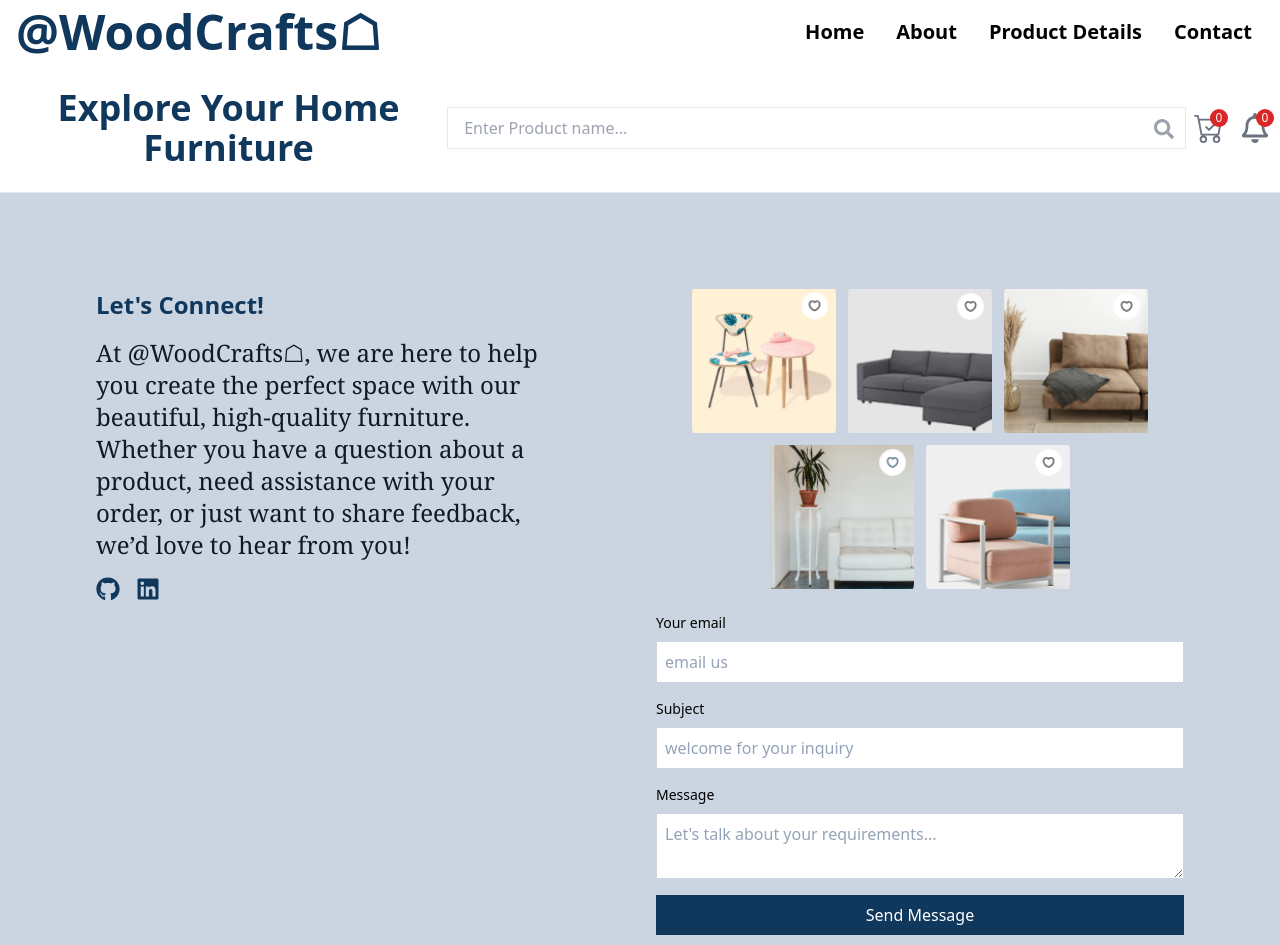
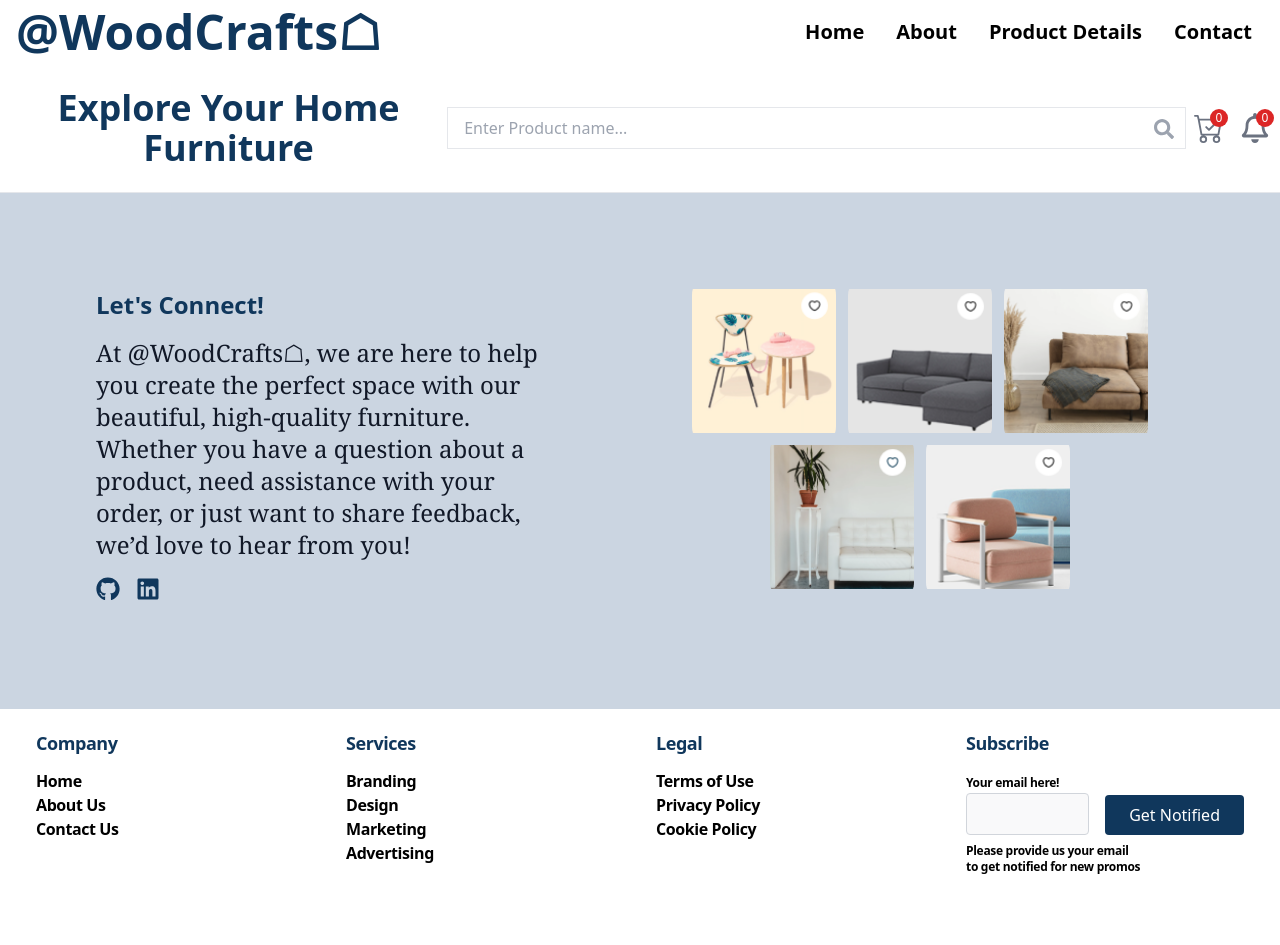
Before and after one commit to BilqeesShahid/Q2bilqeesfigmatemplate, a Next.js app: page /contact in a window 1280 px wide. Shown: the top 945 px of the page. Built offline with nearby package versions, Linux system fonts and the light colour scheme.

Commit message:
first commit

```diff
--- a/src/app/contact/page.tsx
+++ b/src/app/contact/page.tsx
@@ -1,47 +1,8 @@
-"use client";
-import { useState } from 'react';
-
 import Link from 'next/link';
 import { FaGithub, FaLinkedin } from 'react-icons/fa';
 
 
 const Contact = () => {
-  const [emailSubmitted,setEmailSubmitted]= useState(false)
-
-  const handleSubmit = async (e: React.FormEvent<HTMLFormElement>) => {
-    e.preventDefault();
-    const data = {
-      email: e.currentTarget.email.value,
-      subject: e.currentTarget.subject.value,
-      message: e.currentTarget.message.value,
-    };
-    const JSONdata = JSON.stringify(data);
-    const endpoint = "/api/send";
-
-    const options = {
-      method: "POST",
-      headers: {
-        "Content-Type": "application/json",
-      },
-      body: JSONdata,
-    };
-
-    try {
-      const response = await fetch(endpoint, options);
-      if (!response.ok) {
-        const errorText = await response.text(); // Get the actual error response text
-        console.error('Error response:', errorText);
-        throw new Error('Failed to send message');
-      }
-
-      const resData = await response.json();
-      console.log('Message Sent.');
-      setEmailSubmitted(true);
-    } catch (error) {
-      console.error('An error occurred while sending the message:', error);
-    }
-  };
-
 
    return (
     <section className='bg-slate-300 grid gap-8 py-12 px-4 md:grid-cols-2 md:py-24 md:px-12 lg:px-24 relative'>
@@ -73,64 +34,7 @@ const Contact = () => {
         <img src="/image.png" alt="contactpic" className="w-24 h-24 md:w-36 md:h-36 object-cover" />
       </div>
 
-      <form className='flex flex-col gap-4' onSubmit={handleSubmit}>
-        {/* Email Input */}
-        <div>
-          <label htmlFor="email" className='text-black block mb-2 text-sm font-medium'>
-            Your email
-          </label>
-          <input
-            name="email"
-            type="email"
-            id="email"
-            required
-            className='bg-white border border-gray-300 placeholder-slate-400 text-black rounded-lg block w-full p-2'
-            placeholder='email us'
-          />
-        </div>
 
-        {/* Subject Input */}
-        <div>
-          <label htmlFor="subject" className='text-black block mb-2 text-sm font-medium'>
-            Subject
-          </label>
-          <input
-            name="subject"
-            type="text"
-            id="subject"
-            required
-            className='bg-white border border-gray-300 placeholder-slate-400 text-black rounded-lg block w-full p-2'
-            placeholder='welcome for your inquiry'
-          />
-        </div>
-
-        {/* Message Textarea */}
-        <div>
-          <label htmlFor="message" className='text-black block mb-2 text-sm font-medium'>
-            Message
-          </label>
-          <textarea
-            name="message"
-            id="message"
-            required
-            className='bg-white border border-gray-300 placeholder-slate-400 text-black rounded-lg block w-full p-2'
-            placeholder="Let's talk about your requirements..."
-          />
-        </div>
-
-        {/* Submit Button */}
-        <button
-          type="submit"
-          className='bg-myblue hover:bg-myorange text-white font-medium py-2 px-4 rounded-lg w-full'
-        >
-          Send Message
-        </button>
-
-        {/* Success Message */}
-        {emailSubmitted && (
-          <p className='text-green-500 text-sm mt-2'>Email Sent Successfully</p>
-        )}
-      </form>
     </div>
   </section>
 
--- a/src/components/MainMenu.tsx
+++ b/src/components/MainMenu.tsx
@@ -1,5 +1,5 @@
 import React from 'react'
-import {FaRegBell,FaSearch ,FaUser,} from "react-icons/fa";
+import {FaRegBell,FaSearch} from "react-icons/fa";
 import { BsCartCheck } from "react-icons/bs";
 
 const MainMenu = () => {
```
